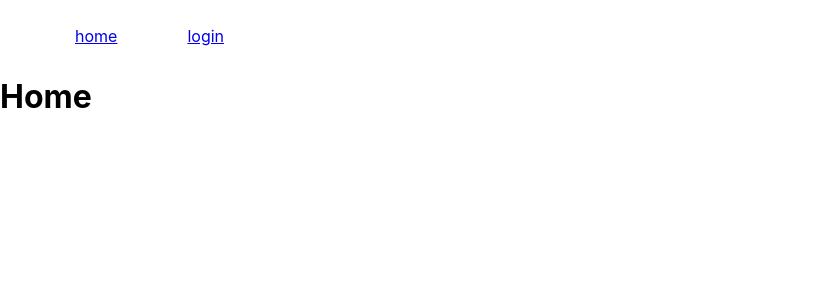
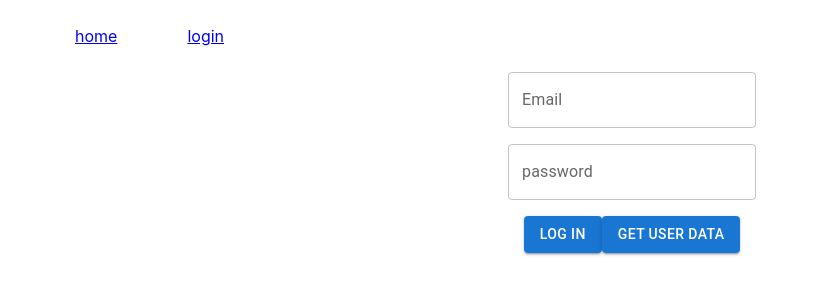
Before and after one commit to Tornike-meama/Expense-tracker-Front-end, a React (Create React App) app in the folder expense-tracker/: page / in a window 1280 px wide. Shown: the top 300 px of the page, without its empty margins (0-817 px from the left). Built offline with nearby package versions, Linux system fonts and the light colour scheme.

Commit message:
add privite route

```diff
--- a/expense-tracker/src/Components/Header/index.jsx
+++ b/expense-tracker/src/Components/Header/index.jsx
@@ -9,7 +9,7 @@ export default function SearchAppBar() {
                 <Link to="/">home</Link>
             </li>
             <li style={{padding: "10px 35px"}}>
-                <Link to="/login">login</Link>
+                <Link to="/">login</Link>
             </li>
         </ul>
     </nav>
--- a/expense-tracker/src/Store/userStore/actions.js
+++ b/expense-tracker/src/Store/userStore/actions.js
@@ -8,6 +8,7 @@ export const loginHandler = action => async dispatch => {
         let loginInfo = {email: action.email, password: action.password};
         let res = await apiManager.postData("/identity/login", loginInfo);
         setToken(res?.token);
+        dispatch(userActions.authuser());
         return res;
     } catch (ex) {
         return false;
--- a/expense-tracker/src/Store/userStore/store.js
+++ b/expense-tracker/src/Store/userStore/store.js
@@ -19,6 +19,12 @@ const userSlice =  createSlice({
         setLogedUserData(state, action) {
             const userData = action.payload;
             state.userData = userData;
+        },
+        authuser(state, action) {
+            state.isAuth = true;
+        },
+        initiUserAuth(state, action) {
+            if(localStorage.getItem("userToken")) state.isAuth = true;
         }
     },
 });
--- a/expense-tracker/src/Store/userStore/userSelectors.js
+++ b/expense-tracker/src/Store/userStore/userSelectors.js
@@ -1 +1,2 @@
 export const selectUserData = (state) => state.user.userData;
+export const selectAuth = (state) => state.user.isAuth;
--- a/expense-tracker/src/pages/Login/index.jsx
+++ b/expense-tracker/src/pages/Login/index.jsx
@@ -9,14 +9,24 @@ import { userActions } from "../../Store/userStore/store";
 import style from "./style.module.css";
 import { getUserData, loginHandler } from '../../Store/userStore/actions.js';
 import { selectUserData } from '../../Store/userStore/userSelectors.js';
+import { useNavigate } from 'react-router-dom';
 
 function Login() {
   const dispatch = useDispatch();
   const userData = useSelector(selectUserData);
+  const navigate = useNavigate();
 
   const [loginData, setLogenData] = useState({email: "", password: ""});
 
   const onChange = (e) => setLogenData(o => ({...o, [e.target.name]: e.target.value}));
+
+  const loginUser = async () => {
+    let res = await dispatch(loginHandler(loginData));
+    console.log(res, 'res')
+    if(res) {
+      navigate("/profile")
+    }
+  }
 
   return (
     <Container maxWidth={500}>
@@ -43,7 +53,7 @@ function Login() {
         </Grid>
         <Grid item lg={12}>
         <Button variant="contained" onClick={async () => {
-         let res = await dispatch(loginHandler(loginData));
+         loginUser();
           // let res = await apiManager.postData("/identity/login", loginData);
           // if(res.isError === false) {
           //   localStorage.setItem("userToken", res?.token);
--- /dev/null
+++ b/expense-tracker/src/pages/UserProfile/index.jsx
@@ -0,0 +1,4 @@
+
+const UserProfile = () => <h1 style={{background: 'red'}}>Profile</h1>;
+
+export default UserProfile;
--- a/expense-tracker/src/router/index.jsx
+++ b/expense-tracker/src/router/index.jsx
@@ -1,15 +1,29 @@
+import { useEffect } from 'react';
 import { BrowserRouter, Routes, Route } from 'react-router-dom';
-import Header from '../Components/Header/index.jsx';
+import { useDispatch, useSelector } from 'react-redux';
+
+import Header from '../Components/Header/index';
+import PriviteRoute from "../router/priivteRoute/index";
 import {Home} from '../pages/Home/index';
 import Login from '../pages/Login/index';
+import UserProfile from './../pages/UserProfile/index';
+import { selectAuth } from '../Store/userStore/userSelectors.js';
+import { userActions } from '../Store/userStore/store.js';
 
 function MyRouter() {
+  const dispatch = useDispatch();
+  const isAuth = useSelector(selectAuth);
+
+  useEffect(() => {
+    dispatch(userActions.initiUserAuth());
+  }, []);
+
   return (
     <BrowserRouter>
     <Header />
       <Routes>
-        <Route path="/login" element={<Login />} />
-        <Route path="/" element={<Home />} />
+        <Route path="/" element={isAuth ? <Home /> : <Login />} />
+        <Route path='/profile' element={<PriviteRoute component={UserProfile} />} />
       </Routes>
     </BrowserRouter>
   );
--- /dev/null
+++ b/expense-tracker/src/router/priivteRoute/index.jsx
@@ -0,0 +1,15 @@
+import { useSelector } from "react-redux";
+import { Navigate } from "react-router-dom";
+
+import Login from "../../pages/Login/index";
+import { selectAuth } from "../../Store/userStore/userSelectors.js";
+
+const PriviteRoute = ({component}) => {
+    const isAuth = useSelector(selectAuth);
+
+    if(!isAuth) return  <Navigate to="/login" />
+
+    return <component />
+};
+
+export default PriviteRoute;
```
